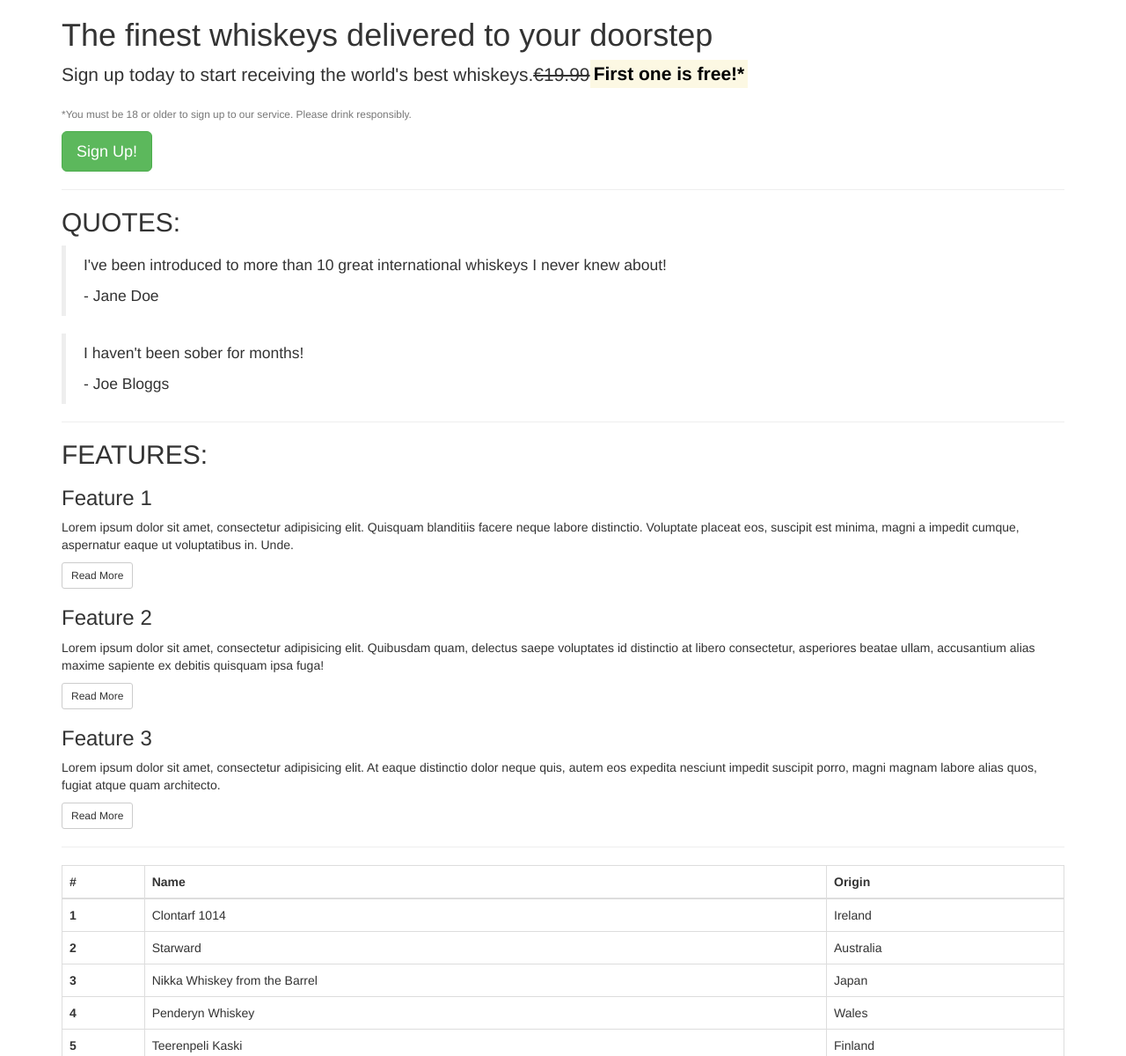
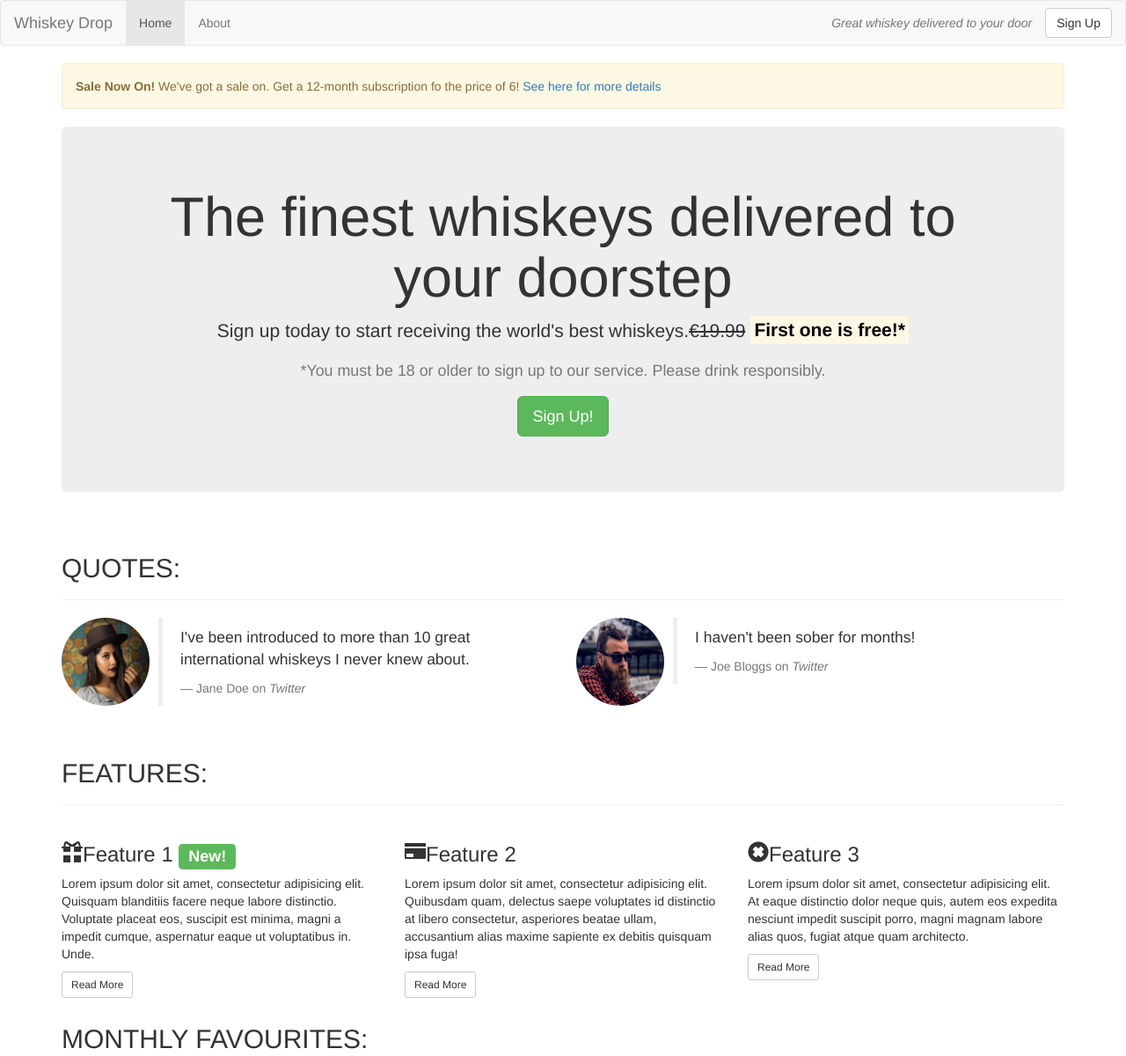
Before and after one commit to stiofanEimeid/bootstrap-project1, a plain HTML site: page index.html in a window 1280 px wide. Shown: the top 1200 px of the page at 88% size. Drawn offline with nearby package versions, Linux system fonts and the light colour scheme.

Commit message:
Added Components

```diff
--- a/index.html
+++ b/index.html
@@ -4,62 +4,156 @@
     <meta charset="UTF-8">
     <meta name="viewport" content="width=device-width, initial-scale=1.0">
     <meta http-equiv="X-UA-Compatible" content="ie=edge">
-    <link rel="stylesheet" href="main.css" type="text/css" />
     <link rel="stylesheet" href="https://maxcdn.bootstrapcdn.com/bootstrap/3.3.7/css/bootstrap.min.css">
     <title>Whiskey Drop | Taste a new whiskey every month</title>
 </head>
 <body>
+    <!--Nav-->
+    <nav class="navbar navbar-default">
+        <div class="container-fluid">
+            <!--logo-->
+            <div class="navbar-header">
+                <a href="/" class="navbar-brand">Whiskey Drop</a>
+            </div>
+
+            <!--Navbar-->
+            <ul class="nav navbar-nav">
+                <li class="active"><a href="/">Home</a></li>
+                <li><a href="/">About</a></li>
+                <li class="visible-xs"><a href="/">Sign Up</a></li>
+            </ul>
+
+            <!--Message-->
+            <div class="navbar-header navbar-right hidden-xs">
+                <a href="/login" class="btn btn-default navbar-btn">Sign Up</a>
+                <p class="navbar-text"><i>Great whiskey delivered to your door</i></p>
+            </div>
+        </div>
+    </nav>
+
     <article class="container">
+        <!--Alert-->
+        <div class="row hidden-xs">
+            <div class="col-xs-12">
+                <div class="alert alert-warning">
+                    <strong>Sale Now On!</strong> We've got a sale on. Get a 12-month subscription fo the price of 6! <a href="/">See here for more details</a>
+                </div>
+            </div>
+        </div>
+
         <!--Callout-->
-        <section class="callout">
+        <div class="row">
+            <div class="col-xs-12">
+                <section class="callout jumbotron text-center">
                     <h1>The finest whiskeys delivered to your doorstep</h1>
-            <p class="lead">Sign up today to start receiving the world's best whiskeys.<s>€19.99</s><strong><mark>First one is free!*</mark></strong></p>
+                    <p class="lead">Sign up today to start receiving the world's best whiskeys.<s class="hidden-xs">€19.99</s> <span class="visible-xs"><br></span> <strong><mark>First one is free!*</mark></strong></p>
                     <p class="text-muted"><small>*You must be 18 or older to sign up to our service. Please drink responsibly.</small></p>
                     <p><button class="btn btn-lg btn-success">Sign Up!</button></p>
                 </section>
+            </div>
+        </div>
         <!--/.callout-->
-        <hr>
+
 
        <!--Quotes-->
         <section class="quotes">
+            <div class="row">
+                <div class="col-xs-12">
+                    <div class="page-header">
                         <h2 class="text-uppercase">Quotes: </h2>
+                    </div>
+                </div>
+            </div>
+
+            <div class="row">
+                <div class="col-xs-12 col-md-6">
+                    <div class="media">
+                        <div class="media-left hidden-xs">
+                            <img src="images/girl-image.png" class="img-circle media-object" height=100 width=100>
+                        </div>
+                        <div class="media-body">
                             <blockquote class="quote">
-                <p>I've been introduced to more than 10 great international whiskeys I never knew about!</p>
-                <p>- Jane Doe</p>
+                                <p>I've been introduced to more than 10 great international whiskeys I never knew about.</p>
+                                <footer>Jane Doe on <cite title="Twitter">Twitter</cite></footer>
                             </blockquote>
+                        </div>
+                    </div>
 
+                </div>
+
+                  <div class="col-xs-12 col-md-6">
+                    <div class="media">
+                        <div class="media-left hidden-xs">
+                            <img src="images/guy-image.png" class="img-circle media-object" height=100 width=100>
+                        </div>
+                        <div class="media-body">
                             <blockquote class="quote">
                                 <p>I haven't been sober for months!</p>
-                <p>- Joe Bloggs</p>
+                                <footer>Joe Bloggs on <cite title="Twitter">Twitter</cite></footer>
                             </blockquote>
+                        </div>
+                    </div>
+
+                </div>
+
+            </div>
         </section>
         <!--/.quotes-->
-        <hr>
+
 
         <!--Features-->
         <section class="features">
+            <div class="row">
+                <div class="col-xs-12">
+                    <div class="page-header">
                         <h2 class="text-uppercase">Features: </h2>
+                    </div>
+                </div>
+            </div>
+
+            <div class="row">
+                <div class="col-xs-12 col-md-6 col-lg-4">
                     <div class="feature">
-                <h3>Feature 1</h3>
+                        <h3><span class="glyphicon glyphicon-gift hidden-xs"></span>Feature 1 <span class="label label-success">New!</span></h3>
                         <p>Lorem ipsum dolor sit amet, consectetur adipisicing elit. Quisquam blanditiis facere neque labore distinctio. Voluptate placeat eos, suscipit est minima, magni a impedit cumque, aspernatur eaque ut voluptatibus in. Unde.</p>
                         <p><a class="btn btn-sm btn-default" href="#" target="_blank">Read More</a></p>
                     </div>
+                </div>
+
+                <div class="col-xs-12 col-md-6 col-lg-4">
                     <div class="feature">
-                <h3>Feature 2</h3>
+                        <h3><span class="glyphicon glyphicon-credit-card hidden-xs"></span>Feature 2</h3>
                         <p>Lorem ipsum dolor sit amet, consectetur adipisicing elit. Quibusdam quam, delectus saepe voluptates id distinctio at libero consectetur, asperiores beatae ullam, accusantium alias maxime sapiente ex debitis quisquam ipsa fuga!</p>
                         <p><a class="btn btn-sm btn-default" href="#" target="_blank">Read More</a></p>
                     </div>
+                </div>
+
+                <div class="col-xs-12 hidden-md col-lg-4">
                     <div class="feature">
-                <h3>Feature 3</h3>
+                        <h3><span class="glyphicon glyphicon-remove-sign hidden-xs"></span>Feature 3</h3>
                         <p>Lorem ipsum dolor sit amet, consectetur adipisicing elit. At eaque distinctio dolor neque quis, autem eos expedita nesciunt impedit suscipit porro, magni magnam labore alias quos, fugiat atque quam architecto.</p>
                         <p><a class="btn btn-sm btn-default" href="#" target="_blank">Read More</a></p>
                     </div>
+                </div>
+
+            </div>
+
         </section>
         <!--/.features-->
-        <hr>
+
 
         <!--Monthly Favourites-->
         <section class="monthlyFavourites">
+            <div class="row">
+                <div class="col-xs-12">
+                    <div class="page-heaer">
+                        <h2 class="text-uppercase">Monthly Favourites: </h2>
+                    </div>
+                </div>
+            </div>
+
+            <div class="row">
+                <div class="col-xs-12">
                     <table class="table table-bordered table-hover">
                         <thead>
                             <tr>
@@ -96,9 +190,10 @@
                             </tr>
                         </tbody>
                     </table>
+                </div>
+            </div>
         </section>
         <!--/.monthly favourites-->
     </article>
-
 </body>
 </html>
```
Also changed, not shown: images/girl-image.png (added), images/guy-image.png (added). Lines whose indentation alone changed are shown as unchanged.
